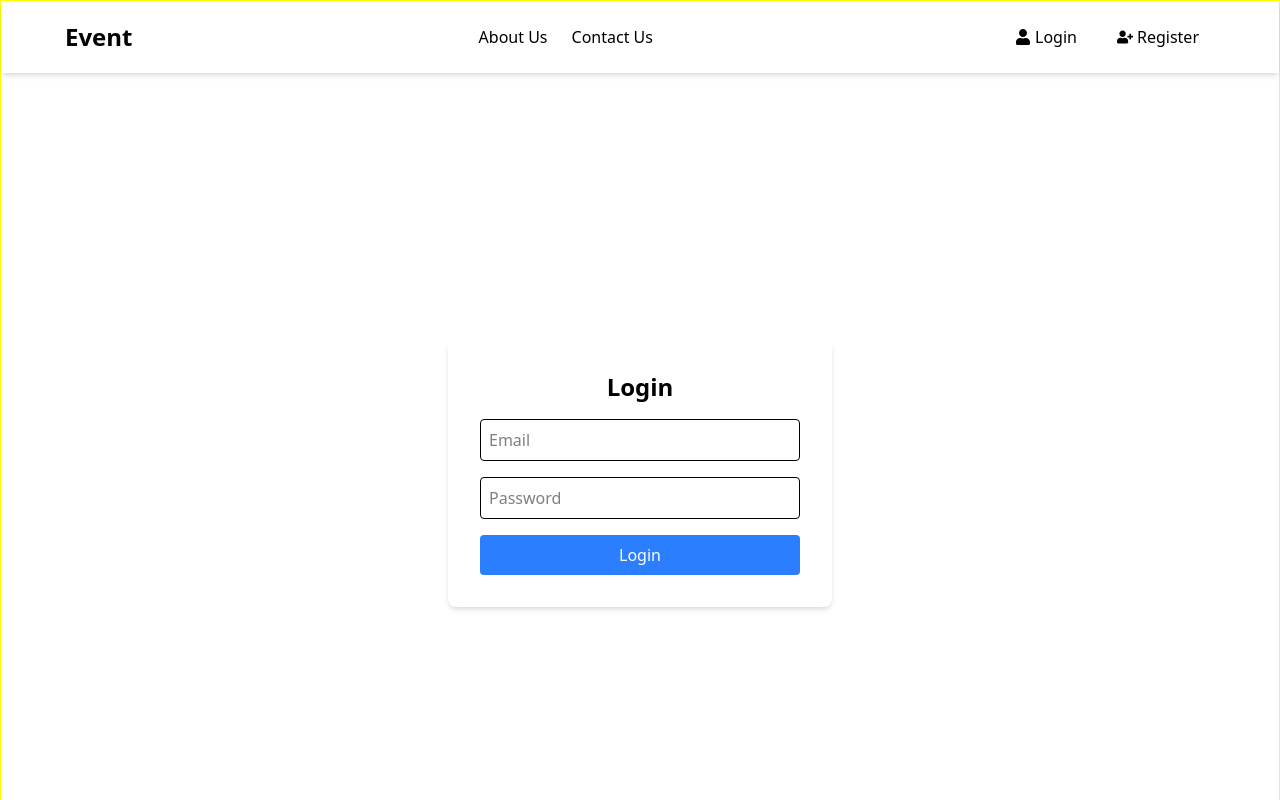
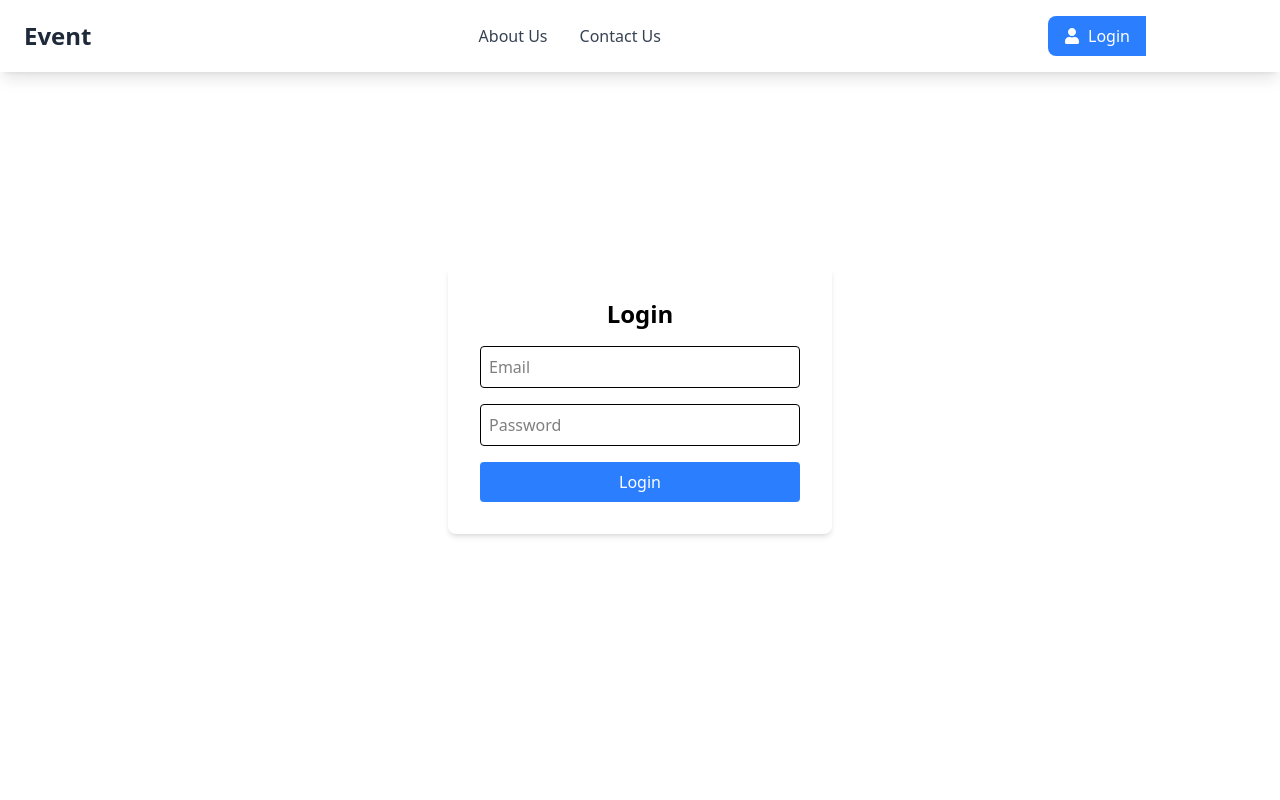
Before and after one commit to SahilMern/Event-Management-System, a React (Vite) app in the folder client/: page /login in a window 1280 px wide. Shown: the top 800 px of the page. Built offline with nearby package versions, Linux system fonts and the light colour scheme.

Commit message:
admin routes setup

```diff
--- a/client/redux/slice/AuthSlice.js
+++ b/client/redux/slice/AuthSlice.js
@@ -13,8 +13,8 @@ const authSlice = createSlice({
   reducers: {
     loginSuccess: (state, action) => {
       state.user = action.payload.user;
-      state.token = action.payload.token;
-      localStorage.setItem("token", action.payload.token);
+      state.token = action.payload.token; // Ensure token is stored
+      localStorage.setItem("token", action.payload.token); // Store token in localStorage
     },
     logout: (state) => {
       state.user = null;
--- a/client/src/App.jsx
+++ b/client/src/App.jsx
@@ -1,32 +1,40 @@
-import { Route, Routes } from "react-router-dom"
-import Navbar from "./components/Navbar/Navbar"
-import Register from "./pages/Register"
-import Login from "./pages/Login"
-import Footer from "./components/Footer/Footer"
-import Event from "./components/Event/Event"
-import Under from "./Under"
-import AddEvent from "./components/admin/AddEvent/AddEvent"
-import EditEvent from "./components/admin/EditEvent/EditEvent"
+import { Route, Routes } from "react-router-dom";
+import Navbar from "./components/common/Navbar/Navbar";
+import Register from "./pages/Register";
+import Login from "./pages/Login";
+import Footer from "./components/common/Footer/Footer";
+import Under from "./Under";
+import Event from "./components/Event/Event";
+import AddEvent from "./components/admin/AddEvent/AddEvent";
+import EditEvent from "./components/admin/EditEvent/EditEvent";
+import ProtectedRoute from "./components/ProtectedRoute";
+import Admin from "./components/admin/Admin";
 
 const App = () => {
   return (
-
     <>
       <Navbar />
+      <div className="min-div">
         <Routes>
+          {/* Public Routes */}
           <Route path="/register" element={<Register />} />
           <Route path="/login" element={<Login />} />
+          <Route path="/under" element={<Under />} />
 
-
-      <Route path="/event" element={<Event />} />
+          {/* Protected Routes for Admin */}
+          <Route element={<ProtectedRoute roles={["admin"]} />}>
+            <Route path="/admin" element={<Admin />} />
             <Route path="/addevent" element={<AddEvent />} />
             <Route path="/edit-event/:id" element={<EditEvent />} />
-      <Route path="/under" element={<Under />} />
+          </Route>
 
+          {/* Public Event Route */}
+          <Route path="/event" element={<Event />} />
         </Routes>
+      </div>
       <Footer />
     </>
-  )
-}
+  );
+};
 
-export default App
+export default App;
--- a/client/src/components/Navbar/Navbar.jsx
+++ /dev/null
@@ -1,59 +0,0 @@
-import { Link } from "react-router-dom";
-import { FaUser, FaUserPlus, FaSignOutAlt } from "react-icons/fa";
-import { useSelector, useDispatch } from "react-redux";
-import { logout } from "../../../redux/slice/AuthSlice";
-
-const Navbar = () => {
-  const dispatch = useDispatch();
-  const user = useSelector((state) => state.auth.user); // Redux se user state lena
-
-  const handleLogout = () => {
-    dispatch(logout()); // User ko logout karna
-  };
-
-
-  return (
-    <nav className="p-4 px-16 shadow-md">
-      <div className="container mx-auto flex justify-between items-center">
-        <Link to="/" className="text-2xl font-bold flex items-center">
-          Event
-        </Link>
-
-        {/* Nav Links */}
-        <div className="hidden md:flex space-x-6">
-        {
-          user && (
-            <Link to="/" className="hover:text-gray-300 flex items-center">Home</Link>
-          )
-        }
-
-          <Link to="/about" className="hover:text-gray-300 flex items-center">About Us</Link>
-          <Link to="/contact" className="hover:text-gray-300 flex items-center">Contact Us</Link>
-        </div>
-
-        {/* Auth Buttons */}
-        <div className="flex space-x-2">
-          {user ? (
-            <button
-              onClick={handleLogout}
-              className="bg-red-500 text-white px-4 py-2 rounded hover:bg-red-600 flex items-center"
-            >
-              <FaSignOutAlt className="mr-1" /> Logout
-            </button>
-          ) : (
-            <>
-              <Link to="/login" className="bg-white px-4 py-2 rounded-l hover:bg-gray-200 flex items-center">
-                <FaUser className="mr-1" /> Login
-              </Link>
-              <Link to="/register" className="px-4 py-2 rounded-r flex items-center">
-                <FaUserPlus className="mr-1" /> Register
-              </Link>
-            </>
-          )}
-        </div>
-      </div>
-    </nav>
-  );
-};
-
-export default Navbar;
--- /dev/null
+++ b/client/src/components/ProtectedRoute.jsx
@@ -0,0 +1,19 @@
+import { useSelector } from "react-redux";
+import { Navigate, Outlet } from "react-router-dom";
+
+const ProtectedRoute = ({ roles }) => {
+  const { user } = useSelector((state) => state.auth);
+  console.log(user,  "data");
+
+  if (!user) {
+    return <Navigate to="/login" />;
+  }
+
+  if (roles && !roles.includes(user.role)) {
+    return <Navigate to="/" />;
+  }
+
+  return <Outlet />;
+};
+
+export default ProtectedRoute;
--- /dev/null
+++ b/client/src/components/admin/Admin.jsx
@@ -0,0 +1,8 @@
+
+const Admin = () => {
+  return (
+    <div>Admin</div>
+  )
+}
+
+export default Admin
--- /dev/null
+++ b/client/src/components/common/Navbar/Navbar.jsx
@@ -0,0 +1,80 @@
+import { Link } from "react-router-dom";
+import { FaUser, FaUserPlus, FaSignOutAlt, FaTachometerAlt } from "react-icons/fa";
+import { useSelector, useDispatch } from "react-redux";
+import { logout } from "../../../../redux/slice/AuthSlice";
+
+const Navbar = () => {
+  const dispatch = useDispatch();
+  const user = useSelector((state) => state.auth.user); // Get user state from Redux
+
+  const handleLogout = () => {
+    dispatch(logout()); // Logout the user
+  };
+
+  return (
+    <nav className="bg-white shadow-lg fixed w-full z-10">
+      <div className="container mx-auto px-6 py-4">
+        <div className="flex justify-between items-center">
+          {/* Logo */}
+          <Link to="/" className="text-2xl font-bold text-gray-800 hover:text-gray-600">
+            Event
+          </Link>
+
+          {/* Nav Links */}
+          <div className="hidden md:flex space-x-8 items-center">
+            {user && (
+              <>
+                <Link to="/" className="text-gray-700 hover:text-blue-500 transition duration-300">
+                  Home
+                </Link>
+                {user.role === "admin" && (
+                  <Link
+                    to="/dashboard"
+                    className="text-gray-700 hover:text-blue-500 transition duration-300 flex items-center"
+                  >
+                    <FaTachometerAlt className="mr-2" /> Dashboard
+                  </Link>
+                )}
+              </>
+            )}
+            <Link to="/about" className="text-gray-700 hover:text-blue-500 transition duration-300">
+              About Us
+            </Link>
+            <Link to="/contact" className="text-gray-700 hover:text-blue-500 transition duration-300">
+              Contact Us
+            </Link>
+          </div>
+
+          {/* Auth Buttons */}
+          <div className="flex items-center space-x-4">
+            {user ? (
+              <button
+                onClick={handleLogout}
+                className="bg-red-500 text-white px-4 py-2 rounded-lg hover:bg-red-600 transition duration-300 flex items-center"
+              >
+                <FaSignOutAlt className="mr-2" /> Logout
+              </button>
+            ) : (
+              <>
+                <Link
+                  to="/login"
+                  className="bg-blue-500 text-white px-4 py-2 rounded-l-lg hover:bg-blue-600 transition duration-300 flex items-center"
+                >
+                  <FaUser className="mr-2" /> Login
+                </Link>
+                <Link
+                  to="/register"
+                  className=" text-white px-4 py-2   transition duration-300 flex items-center rounded-full"
+                >
+                   Register
+                </Link>
+              </>
+            )}
+          </div>
+        </div>
+      </div>
+    </nav>
+  );
+};
+
+export default Navbar;
--- a/client/src/index.css
+++ b/client/src/index.css
@@ -7,7 +7,11 @@
 input{
   outline: none;
 } */
- body{
+ /* body{
   min-height: 80vh;
   border: 1px solid yellow;
- }
+ } */
+  .min-div{
+    /* border: 1px solid red; */
+    min-height: 70vh;
+  }
```
Also changed, not shown: client/src/components/Event/Event.jsx (+30 -37 lines), client/src/components/common/Footer/Footer.jsx (renamed from client/src/components/Footer/Footer.jsx), 2 other files (tests, documents, lock files or other folders). Lines whose indentation alone changed are shown as unchanged.
